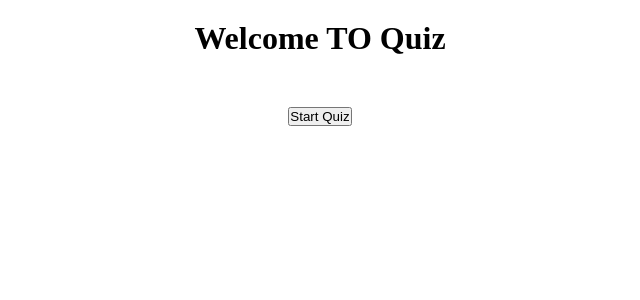
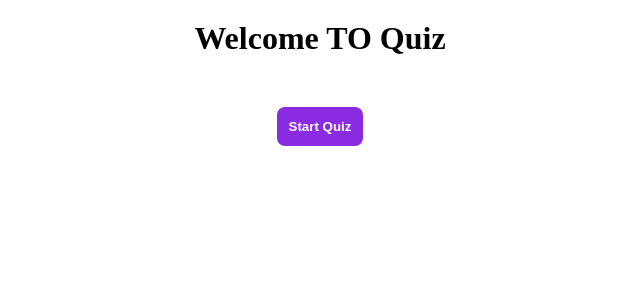
Before and after one commit to murugan-dev/Quiz-App, a React (Vite) app: page / in a window 1280 px wide. Shown: the top 300 px of the page, without its empty margins (320-960 px from the left). Built offline with nearby package versions, Linux system fonts and the light colour scheme.

Commit message:
button-style-added

```diff
--- a/src/App.css
+++ b/src/App.css
@@ -73,3 +73,14 @@ h1 {
 .result-container > ul > li[data-correct='false'] {
   color: red;
 }
+
+.Initial-component > button{
+    color: #fff;
+    border: none;
+    outline: none;
+    background-color: blueviolet;
+    padding: 12px;
+    font-weight: 600;
+    border-radius: 8px;
+    cursor: pointer;
+}
```
